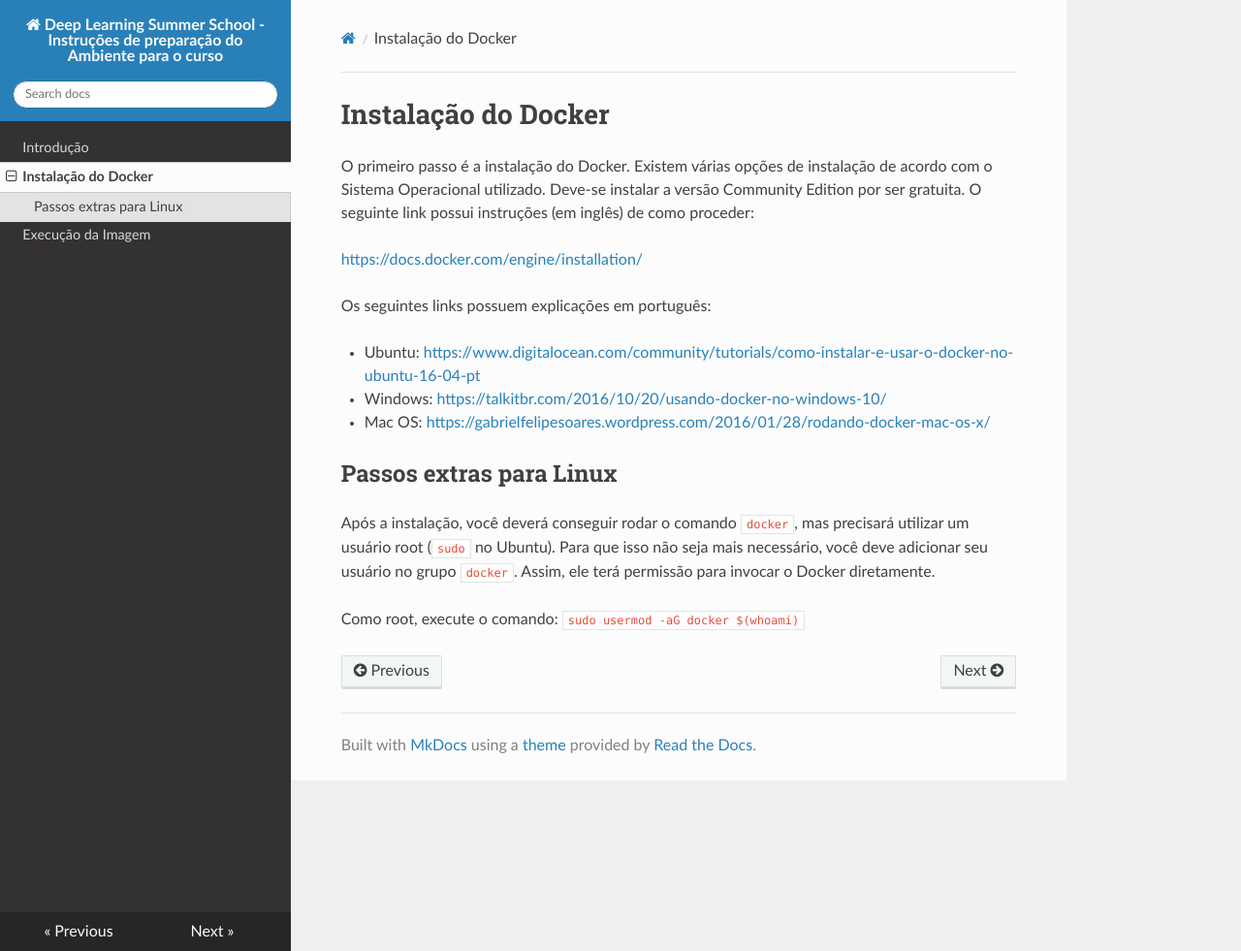
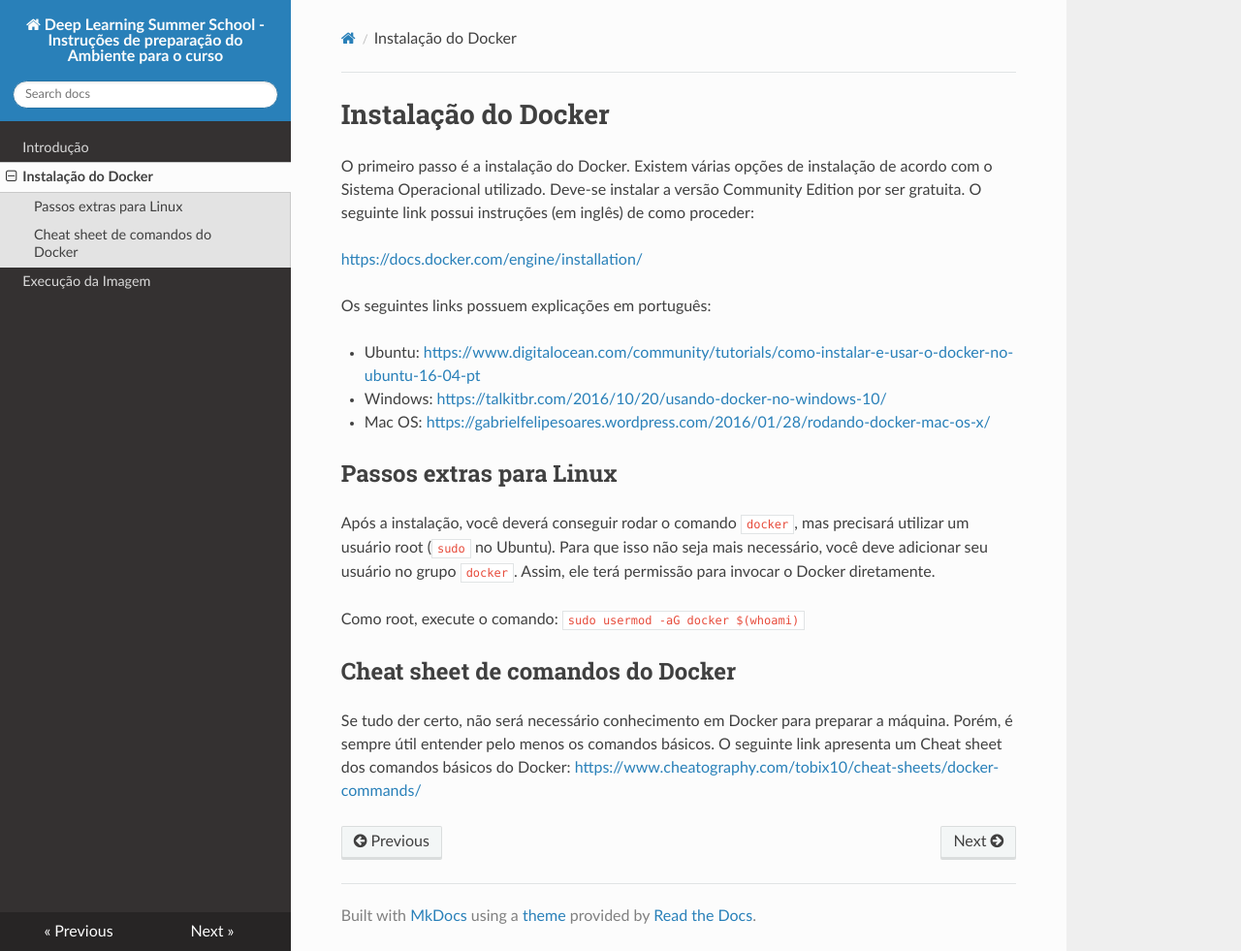
Before and after one commit to zgsolucoes/summer-school-deep-learning-brasil-docker, an MkDocs documentation site: the page built from docs/docker.md, in a window 1280 px wide and 981 px high. Shown: the whole window at 97% size. Built offline with MkDocs 1.6.1, drawn with Linux system fonts in a browser that asks for light colours; nearby versions of some CDN libraries; old or Windows-style settings are respelled for this version of MkDocs.

Commit message:
Adicionei um link com comandos básicos do Docker.

```diff
--- a/docs/docker.md
+++ b/docs/docker.md
@@ -14,3 +14,7 @@ Os seguintes links possuem explicações em português:
 Após a instalação, você deverá conseguir rodar o comando `docker`, mas precisará utilizar um usuário root (`sudo` no Ubuntu). Para que isso não seja mais necessário, você deve adicionar seu usuário no grupo `docker`. Assim, ele terá permissão para invocar o Docker diretamente.
 
 Como root, execute o comando: `sudo usermod -aG docker $(whoami)`
+
+## Cheat sheet de comandos do Docker
+
+Se tudo der certo, não será necessário conhecimento em Docker para preparar a máquina. Porém, é sempre útil entender pelo menos os comandos básicos. O seguinte link apresenta um Cheat sheet dos comandos básicos do Docker: [https://www.cheatography.com/tobix10/cheat-sheets/docker-commands/](https://www.cheatography.com/tobix10/cheat-sheets/docker-commands/)
```
